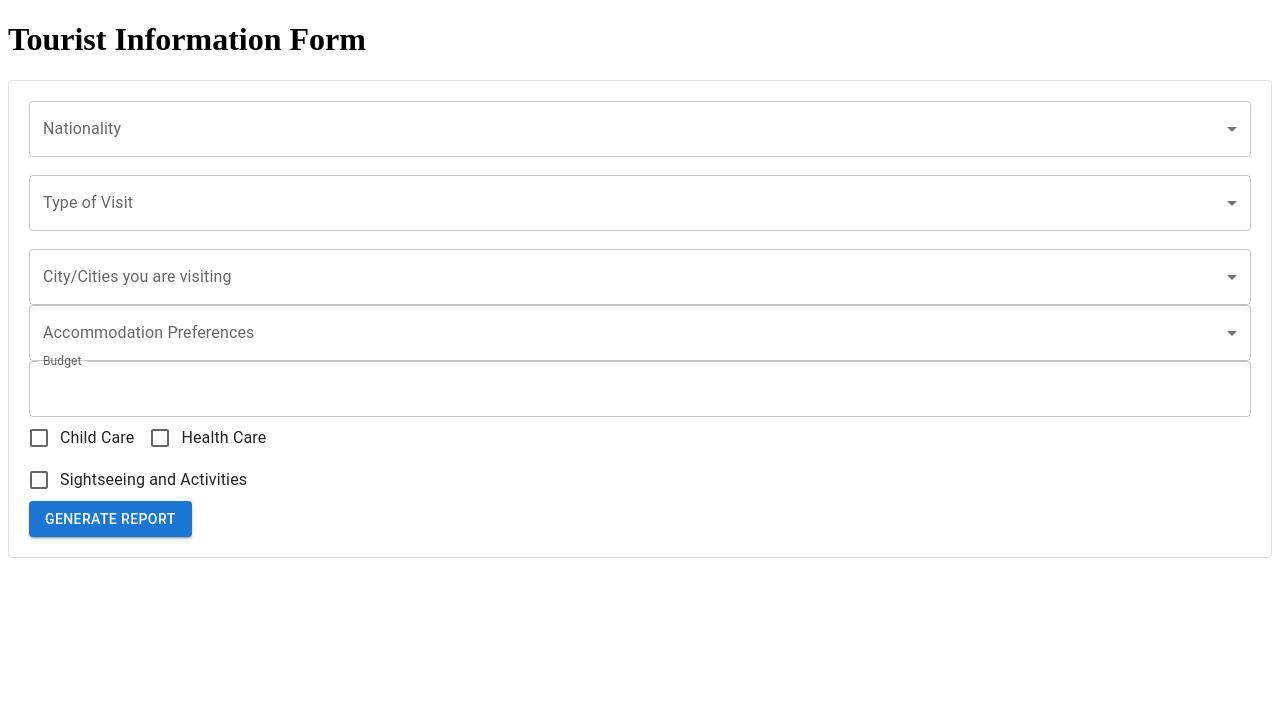
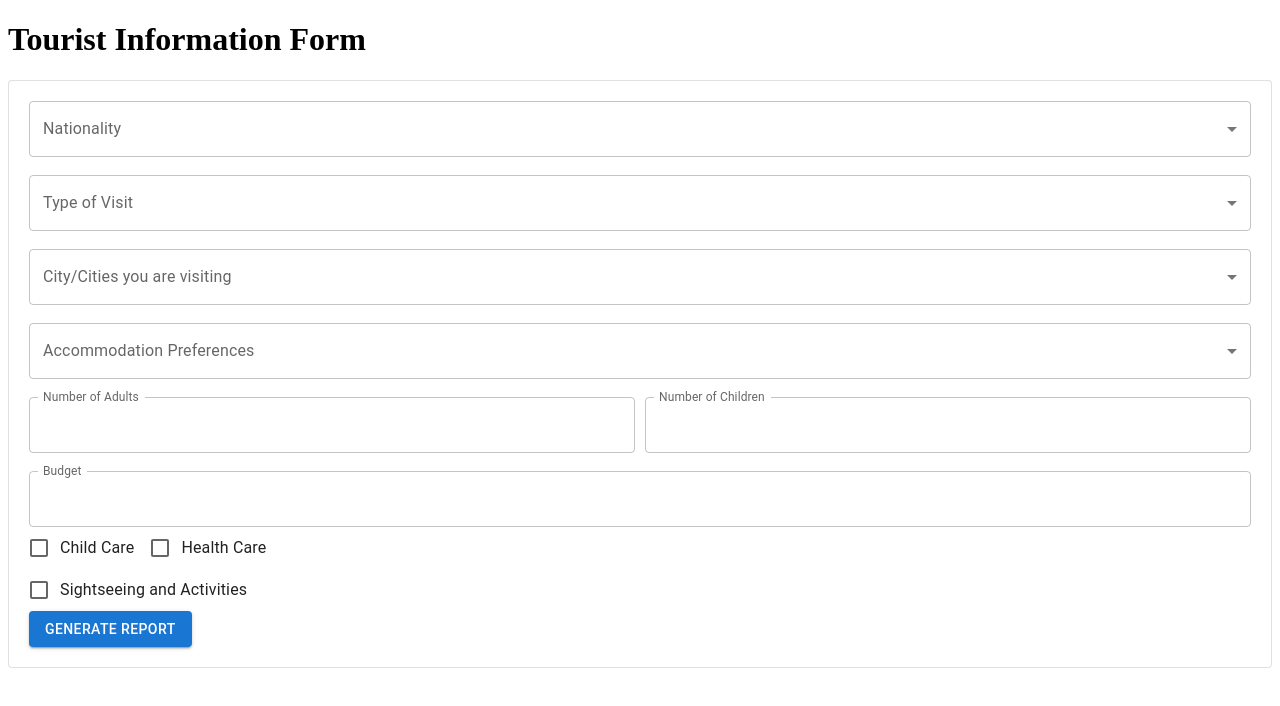
Before and after one commit to ManiBAJPAI22/TourINDIA, a React (Vite) app in the folder TourIndia/: page / in a window 1280 px wide. Shown: the top 706 px of the page. Built offline with nearby package versions, Linux system fonts and the light colour scheme.

Commit message:
Added more inputs

```diff
--- a/TourIndia/src/TouristForm.jsx
+++ b/TourIndia/src/TouristForm.jsx
@@ -1,7 +1,8 @@
 import React, { useState } from 'react';
 import countries from './assets/countries';
 import typesOfVisit from './assets/TypeOfVisit';
-import cityList from './assets/cities'; // Renamed the imported city array to cityList
+import cityList from './assets/cities';
+import accommodationList from './assets/accommodation';
 
 import Button from '@mui/material/Button';
 import Card from '@mui/material/Card';
@@ -16,9 +17,11 @@ import FormControlLabel from '@mui/material/FormControlLabel';
 const TouristForm = () => {
   const [nationality, setNationality] = useState('');
   const [typeOfVisit, setTypeOfVisit] = useState('');
-  const [selectedCities, setSelectedCities] = useState([]); // Renamed the state variable to selectedCities
+  const [selectedCities, setSelectedCities] = useState([]);
   const [accommodation, setAccommodation] = useState('');
   const [budget, setBudget] = useState('');
+  const [numAdults, setNumAdults] = useState('');
+  const [numChildren, setNumChildren] = useState('');
   const [specialCare, setSpecialCare] = useState({
     childCare: false,
     healthCare: false,
@@ -45,6 +48,14 @@ const TouristForm = () => {
     setBudget(event.target.value);
   };
 
+  const handleNumAdultsChange = (event) => {
+    setNumAdults(event.target.value);
+  };
+
+  const handleNumChildrenChange = (event) => {
+    setNumChildren(event.target.value);
+  };
+
   const handleSpecialCareChange = (event) => {
     setSpecialCare({
       ...specialCare,
@@ -62,9 +73,11 @@ const TouristForm = () => {
     console.log({
       nationality,
       typeOfVisit,
-      selectedCities, // Changed to use the selectedCities state variable
+      selectedCities,
       accommodation,
       budget,
+      numAdults,
+      numChildren,
       specialCare,
       sightseeing,
     });
@@ -106,13 +119,42 @@ const TouristForm = () => {
             ))}
           </Select>
         </FormControl>
-        <br />
+        <br /> <br />
         <FormControl fullWidth>
           <InputLabel>Accommodation Preferences</InputLabel>
           <Select value={accommodation} onChange={handleAccommodationChange}>
-            {/* Render the list of accommodation preferences here */}
+            {accommodationList.map((accommodation) => (
+              <MenuItem key={accommodation} value={accommodation}>
+                {accommodation}
+              </MenuItem>
+            ))}
           </Select>
         </FormControl>
+        <br /> <br />
+        <div style={{ display: 'flex', gap: '10px', alignItems: 'center' }}>
+          <FormControl fullWidth>
+            <TextField
+              label="Number of Adults"
+              type="number"
+              value={numAdults}
+              onChange={handleNumAdultsChange}
+              InputLabelProps={{
+                shrink: true,
+              }}
+            />
+          </FormControl>
+          <FormControl fullWidth>
+            <TextField
+              label="Number of Children"
+              type="number"
+              value={numChildren}
+              onChange={handleNumChildrenChange}
+              InputLabelProps={{
+                shrink: true,
+              }}
+            />
+          </FormControl>
+        </div>
         <br />
         <FormControl fullWidth>
           <TextField
--- /dev/null
+++ b/TourIndia/src/assets/accommodation.jsx
@@ -0,0 +1,14 @@
+const accommodationList = [
+    'Hotels',
+    'Resorts',
+    'Guesthouses/B&Bs',
+    'Hostels',
+    'Vacation Rentals',
+    'Homestays',
+    'Boutique Hotels',
+    'Eco-lodges',
+    'Luxury Resorts and Palaces',
+    'Camping',
+  ];
+
+  export default accommodationList;
```
